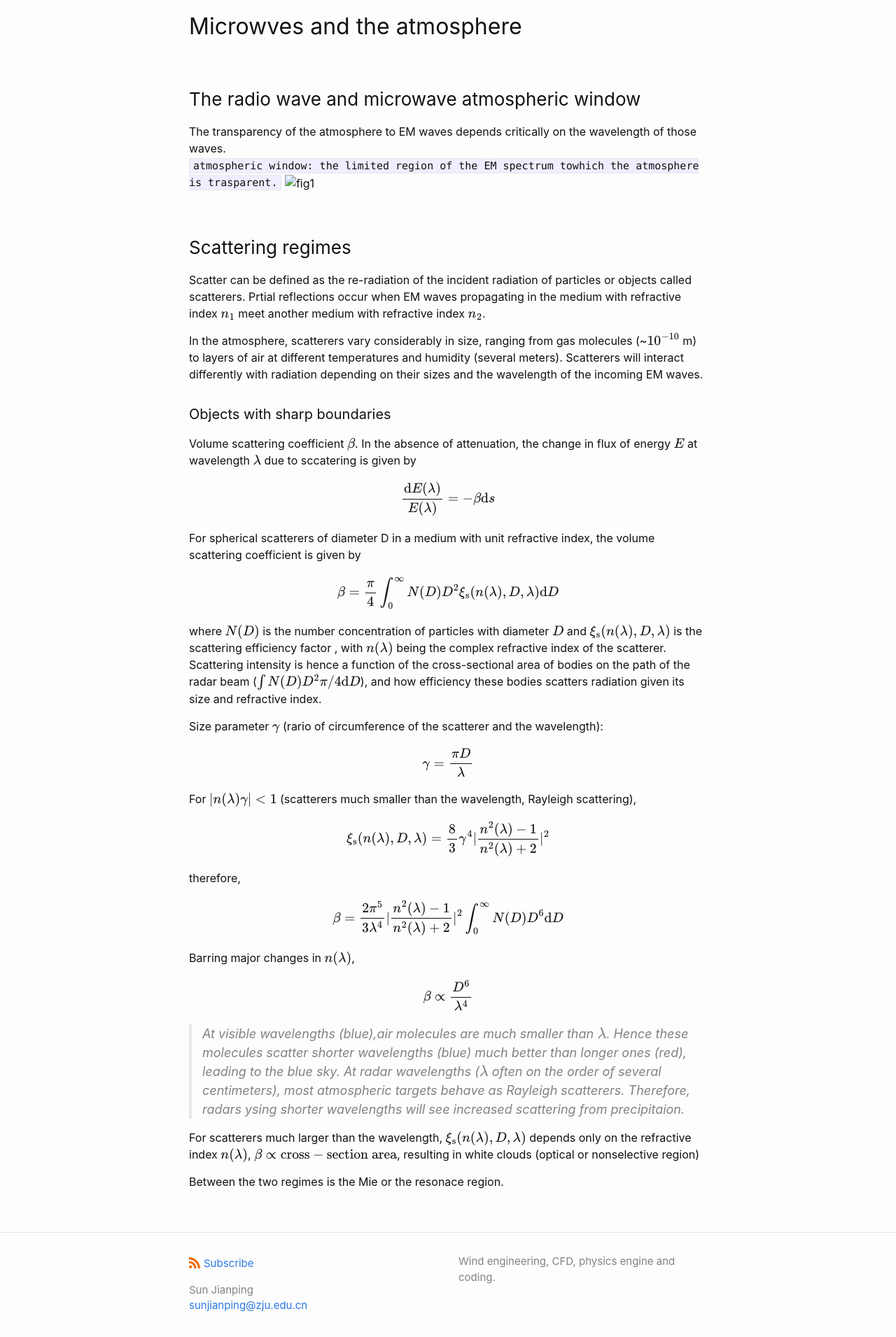
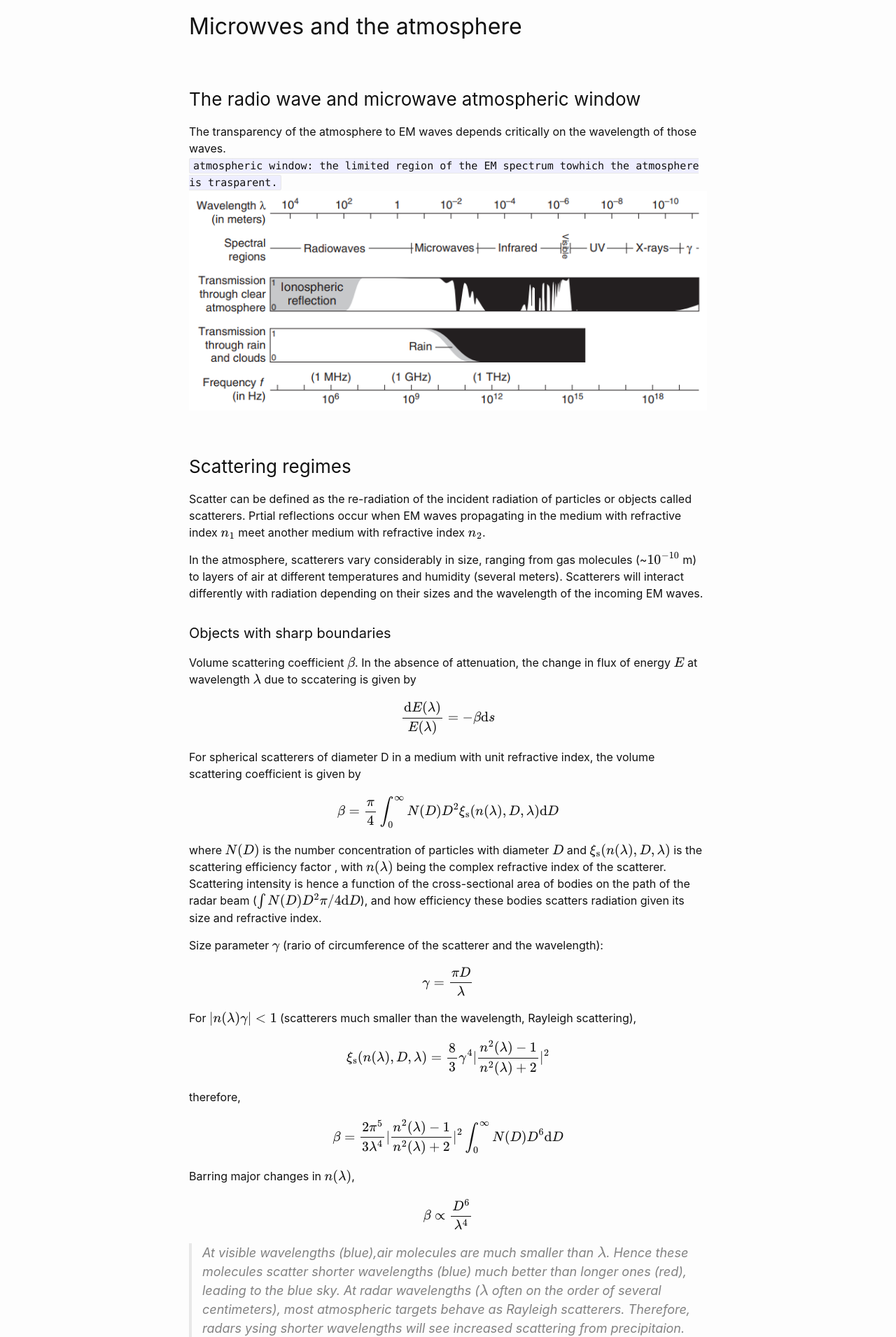
Before and after one commit to sunjp704/sunjp704.github.io, a Jekyll site: the page built from _posts/2022-08-05-radar-meteorology-1.md, in a window 1280 px wide. Shown: the part 820-2731 px from the top of the page at 70% size. Built offline with Jekyll 4.4.1, drawn with Linux system fonts in a browser that asks for light colours.

Commit message:
change png path

```diff
--- a/_posts/2022-08-05-radar-meteorology-1.md
+++ b/_posts/2022-08-05-radar-meteorology-1.md
@@ -25,7 +25,7 @@ What does a radar do?
 
 The transparency of the atmosphere to EM waves depends critically on the wavelength of those waves.
 `atmospheric window: the limited region of the EM spectrum towhich the atmosphere is trasparent.`
-![fig1](/pictures/atmospheric_window.PNG "atomspheric window")
+![fig1](/assets/images/atmospheric_window.PNG "atomspheric window")
 
 ### Scattering regimes
 
```
